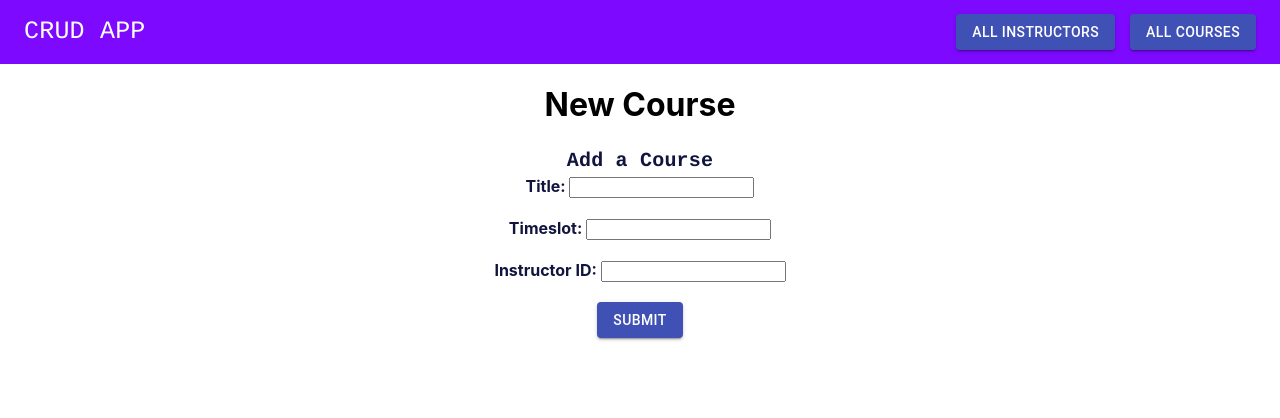
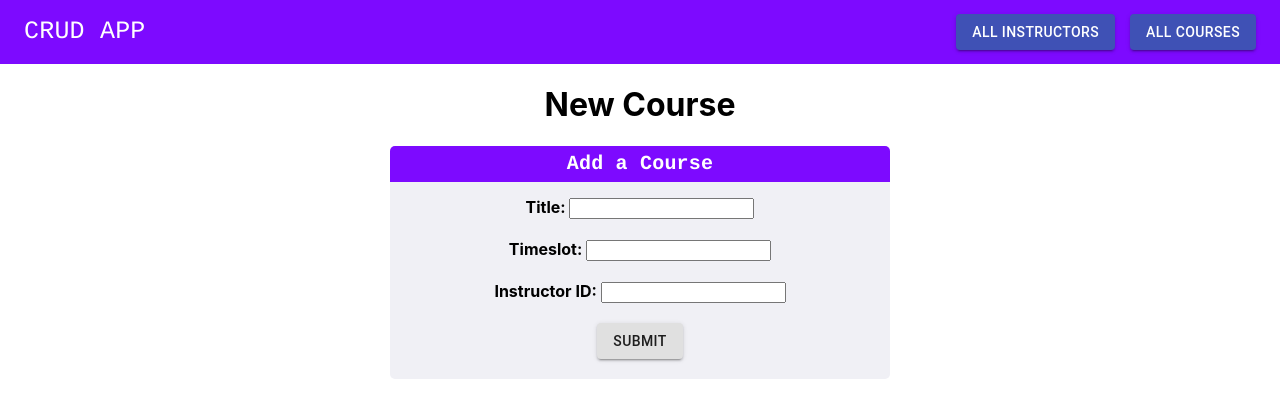
Before and after one commit to perlaescano/fullstack-crud-app-frontend, a React (Create React App) app: page /newcourse in a window 1280 px wide. Shown: the top 418 px of the page. Built offline with nearby package versions, Linux system fonts and the light colour scheme.

Commit message:
updated some more styling

```diff
--- a/src/components/navBar.js
+++ b/src/components/navBar.js
@@ -14,13 +14,13 @@ const NavBar = () => {
                 </Typography>
 
                 <Link className="links" to={'/instructors'} style = {links}>
-                    <Button variant="contained" color="primary" style={{marginRight: '15px'}}>
+                    <Button variant="contained" style={{backgroundColor:"navy blue", marginRight: '15px'}}>
                         All Instructors
                     </Button>
                 </Link>
 
                 <Link to={'/courses'} style = {links}>
-                    <Button variant="contained" color="primary">
+                    <Button variant="contained" style = {{backgroundColor:"navy blue"}}>
                         All Courses
                     </Button>
                 </Link>
--- a/src/components/views/AllCoursesView.js
+++ b/src/components/views/AllCoursesView.js
@@ -1,5 +1,6 @@
 import { Link } from "react-router-dom";
 import React, { Component }  from 'react';
+import Button from "@material-ui/core/Button";
 
 const AllCoursesView = (props) => {
   let {courses, deleteCourse} = props;
@@ -7,9 +8,9 @@ const AllCoursesView = (props) => {
   if (!courses.length) {
     return (
     <div>
-      <p>There are no courses.</p>
+      <h1>There are no courses.</h1>
       <Link to={`/newcourse`}>
-        <button>Add New Course</button>
+        <Button style = {{backgroundColor: "#7d0aff", color:"white"}}>Add New Course</Button>
       </Link>
     </div>
     );
--- a/src/components/views/AllInstructorsView.js
+++ b/src/components/views/AllInstructorsView.js
@@ -1,15 +1,32 @@
 import PropTypes from "prop-types";
 import { Link } from "react-router-dom";
 import React, { Component }  from 'react';
+import Button from "@material-ui/core/Button";
+
 
 const AllInstructorsView = (props) => {
     const { allInstructors, deleteInstructors } = props;
   if (!allInstructors.length) {
-    return <div>There are no instructors.</div>;
+    return (
+    <div>
+      <h1>There are no instructors</h1>
+      <div>
+        <Link to={`/newInstructor`}>
+          <Button style = {{backgroundColor: "#7d0aff", color:"white"}}>Add New Instructor</Button>
+        </Link>
+      </div>
+    </div>
+  )
   }
 
   return (
+
     <div>
+      <div>
+        <Link to={`/newInstructor`}>
+          <Button>Add New Instructor</Button>
+        </Link>
+      </div>
       {allInstructors.map((instructor) => {
         let name = instructor.firstname + " " + instructor.lastname;
         return (
@@ -22,7 +39,9 @@ const AllInstructorsView = (props) => {
         );
 
       })}
+
     </div>
+
   );
 };
 
--- a/src/components/views/NewCourseView.js
+++ b/src/components/views/NewCourseView.js
@@ -1,10 +1,7 @@
 import {makeStyles} from '@mui/styles';
-//import NavigableContainer from "../containers/NavigableContainer";
-//import CourseForm from "../forms/CourseForm";
 import Button from "@material-ui/core/Button";
 import React, { Component }  from 'react';
 import Typography from "@material-ui/core/Typography";
-
 
 
 const NewCourseView = ({handleChange, handleSubmit}) => {
@@ -14,14 +11,14 @@ return (
   <h1>New Course</h1>
 
   <div className={courses.root}>
-    <div className={courses.formContainer}>
-      <div className={courses.formTitle}>
+    <div className={courses.courseFormContainer}>
+      <div className={courses.courseFormTitle}>
         <Typography
           style={{
             fontWeight: "bold",
+            fontSize: "20px",
+            color: "white",
             fontFamily: "Courier, sans-serif",
-            fontSize: "20px",
-            color: "#11153e",
           }}
         >
           Add a Course
@@ -31,7 +28,7 @@ return (
         style={{ textAlign: "center" }}
         onSubmit={(e) => handleSubmit(e)}
       >
-        <label style={{ color: "#11153e", fontWeight: "bold" }}>
+        <label style={{ color: "black", fontWeight: "bold" }}>
           Title:{" "}
         </label>
         <input
@@ -43,7 +40,7 @@ return (
         <br />
         <br />
 
-        <label style={{ color: "#11153e", fontWeight: "bold" }}>
+        <label style={{ color: "black", fontWeight: "bold" }}>
           Timeslot:{" "}
         </label>
         <input
@@ -55,7 +52,7 @@ return (
         <br />
         <br />
 
-        <label style={{ color: "#11153e", fontWeight: "bold" }}>
+        <label style={{ color: "black", fontWeight: "bold" }}>
           Instructor ID:{" "}
         </label>
         <input
@@ -67,7 +64,7 @@ return (
         <br />
         <br />
 
-        <Button variant="contained" color="primary" type="submit">
+        <Button variant="contained" type="submit" style = {{backgroundColor:"navy blue"}} >
           Submit
         </Button>
         <br />
@@ -81,6 +78,20 @@ return (
 }
 
 const useStyles = makeStyles(() => ({
+  courseFormContainer: {
+    width: "500px",
+    backgroundColor: "#f0f0f5",
+    borderRadius: "5px",
+    margin: "auto",
+  },
+  courseFormTitle: {
+    backgroundColor: "#7d0aff",
+    marginBottom: "15px",
+    textAlign: "center",
+    borderRadius: "5px 5px 0px 0px",
+    padding: "3px",
+  },
+}));
 
-}));
+
 export default NewCourseView;
--- a/src/components/views/NewInstructorView.js
+++ b/src/components/views/NewInstructorView.js
@@ -1,6 +1,4 @@
 import {makeStyles} from '@mui/styles';
-//import NavigableContainer from "../containers/NavigableContainer";
-//import InstructorForm from "../forms/InstructorForm";
 import React, { Component }  from 'react';
 import Button from "@material-ui/core/Button";
 import Typography from "@material-ui/core/Typography";
@@ -14,14 +12,14 @@ return (
         <h1>New Instructor</h1>
 
         <div className={instructors.root}>
-          <div className={instructors.formContainer}>
-            <div className={instructors.formTitle}>
+          <div className={instructors.instructorFormContainer}>
+            <div className={instructors.instructorFormTitle}>
               <Typography
                 style={{
                   fontWeight: "bold",
+                  fontSize: "20px",
+                  color: "white",
                   fontFamily: "Courier, sans-serif",
-                  fontSize: "20px",
-                  color: "#11153e",
                 }}
               >
                 Add an Instructor
@@ -31,7 +29,7 @@ return (
               style={{ textAlign: "center" }}
               onSubmit={(e) => handleSubmit(e)}
             >
-              <label style={{ color: "#11153e", fontWeight: "bold" }}>
+              <label style={{ color: "black", fontWeight: "bold" }}>
                 First Name:{" "}
               </label>
               <input
@@ -43,7 +41,7 @@ return (
               <br />
               <br />
 
-              <label style={{ color: "#11153e", fontWeight: "bold" }}>
+              <label style={{ color: "black", fontWeight: "bold" }}>
                 Last Name:{" "}
               </label>
               <input
@@ -55,7 +53,7 @@ return (
               <br />
               <br />
 
-              <label style={{ color: "#11153e", fontWeight: "bold" }}>
+              <label style={{ color: "black", fontWeight: "bold" }}>
                 Image URL:{" "}
               </label>
               <input
@@ -66,7 +64,7 @@ return (
               <br />
               <br />
 
-              <Button variant="contained" color="primary" type="submit">
+              <Button variant="contained" type="submit" style = {{backgroundColor:"navy blue"}}>
                 Submit
               </Button>
               <br />
@@ -79,7 +77,19 @@ return (
 }
 
 const useStyles = makeStyles(() => ({
-
+  instructorFormContainer: {
+    width: "500px",
+    backgroundColor: "#f0f0f5",
+    borderRadius: "5px",
+    margin: "auto",
+  },
+  instructorFormTitle: {
+    backgroundColor: "#7d0aff",
+    marginBottom: "15px",
+    textAlign: "center",
+    borderRadius: "5px 5px 0px 0px",
+    padding: "3px",
+  },
 }));
 
 
```
Also changed, not shown: src/components/cards/ClickableCardRegion.js (deleted, +0 -18 lines), src/components/cards/CourseCard.js (deleted, +0 -9 lines), src/components/cards/GenericCard.js (deleted, +0 -51 lines), src/components/cards/InstructorCard.js (deleted, +0 -9 lines), src/components/containers/InstructorContainer.js (+5 -5 lines).
